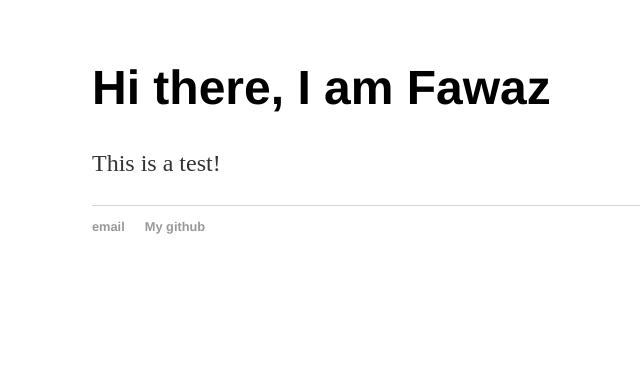
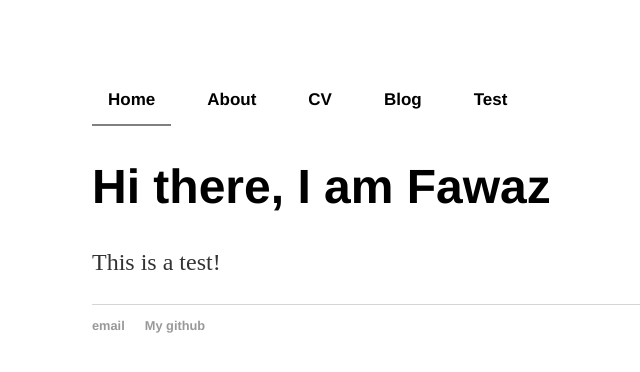
Before and after one commit to fawaz-dabbaghieh/fawaz-dabbaghieh.github.io, a Jekyll site: the page built from index.html, in a window 1280 px wide. Shown: the top 372 px of the page, without its empty margins (100-740 px from the left). Built offline with Jekyll 4.4.1, drawn with Linux system fonts in a browser that asks for light colours.

Commit message:
Update index.html

```diff
--- a/index.html
+++ b/index.html
@@ -2,6 +2,17 @@
 layout: default
 title: Welcome!
 ---
+<div class="topnav">
+	<nav>
+		<ul>
+			<li><a class="active" href="/">Home</a></li>
+			<li><a href="/about">About</a></li>
+			<li><a href="/cv">CV</a></li>
+			<li><a href="/blog">Blog</a></li>
+			<li><a href="/test">Test</a></li>
+		</ul>
+	</nav>
+</div>
 <div class="blurb">
 	<h1>Hi there, I am Fawaz</h1>
 	<p>This is a test!</a></p>
```
